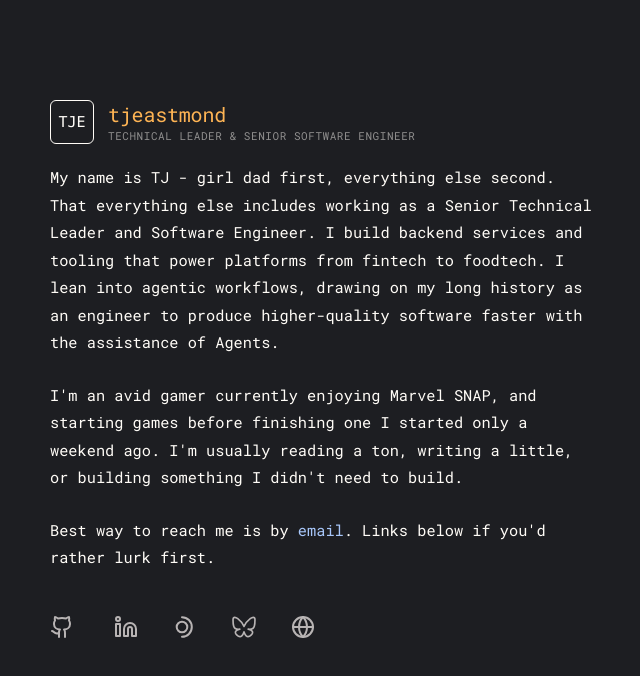
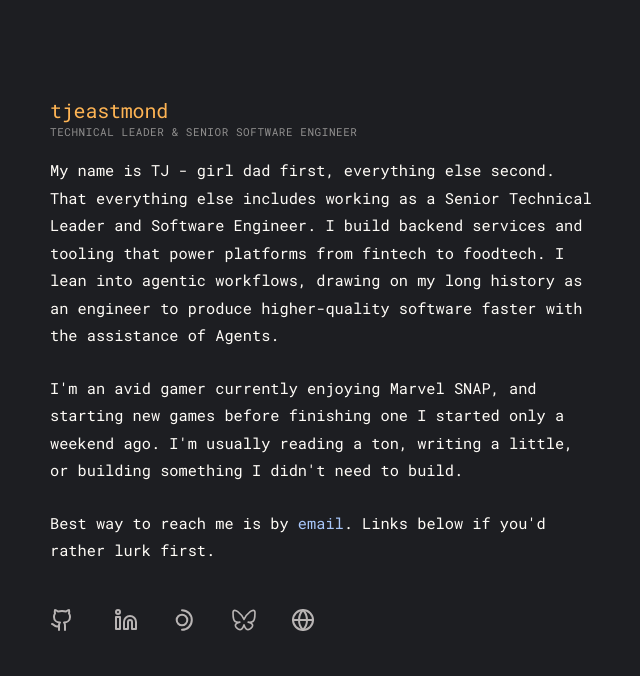
Before and after one commit to tjeastmond/tjeastmond.com, a React (Vite) app: page / in a window 1280 px wide. Shown: the top 676 px of the page, without its empty margins (315-955 px from the left). Built offline with nearby package versions, Linux system fonts and the light colour scheme.

Commit message:
style: update homepage header and copy

```diff
--- a/src/App.tsx
+++ b/src/App.tsx
@@ -19,7 +19,7 @@ export default function App() {
               higher-quality software faster with the assistance of Agents.
             </p>
             <p>
-              I&apos;m an avid gamer currently enjoying Marvel SNAP, and starting games before finishing one I started
+              I&apos;m an avid gamer currently enjoying Marvel SNAP, and starting new games before finishing one I started
               only a weekend ago. I&apos;m usually reading a ton, writing a little, or building something I didn&apos;t
               need to build.
             </p>
--- a/src/components/SiteHeader.tsx
+++ b/src/components/SiteHeader.tsx
@@ -2,9 +2,6 @@ export default function SiteHeader() {
   return (
     <header className="site-header">
       <a href="/" className="logo" aria-label="TJ Eastmond home">
-        <div className="logo-mark" aria-hidden="true">
-          TJE
-        </div>
         <div className="logo-wordmark">
           <span className="logo-name">tjeastmond</span>
           <span className="logo-subtitle">Technical Leader &amp; Senior Software Engineer</span>
--- a/src/css/global.css
+++ b/src/css/global.css
@@ -80,21 +80,6 @@ body {
   gap: 14px;
   color: inherit;
   text-decoration: none;
-}
-
-.logo-mark {
-  width: 44px;
-  height: 44px;
-  border: 1.5px solid currentColor;
-  border-radius: 6px;
-  display: flex;
-  align-items: center;
-  justify-content: center;
-  font-family: ui-monospace, "Cascadia Code", "Source Code Pro", Menlo, monospace;
-  font-size: 15px;
-  font-weight: 500;
-  line-height: 1;
-  flex-shrink: 0;
 }
 
 .logo-wordmark {
```
